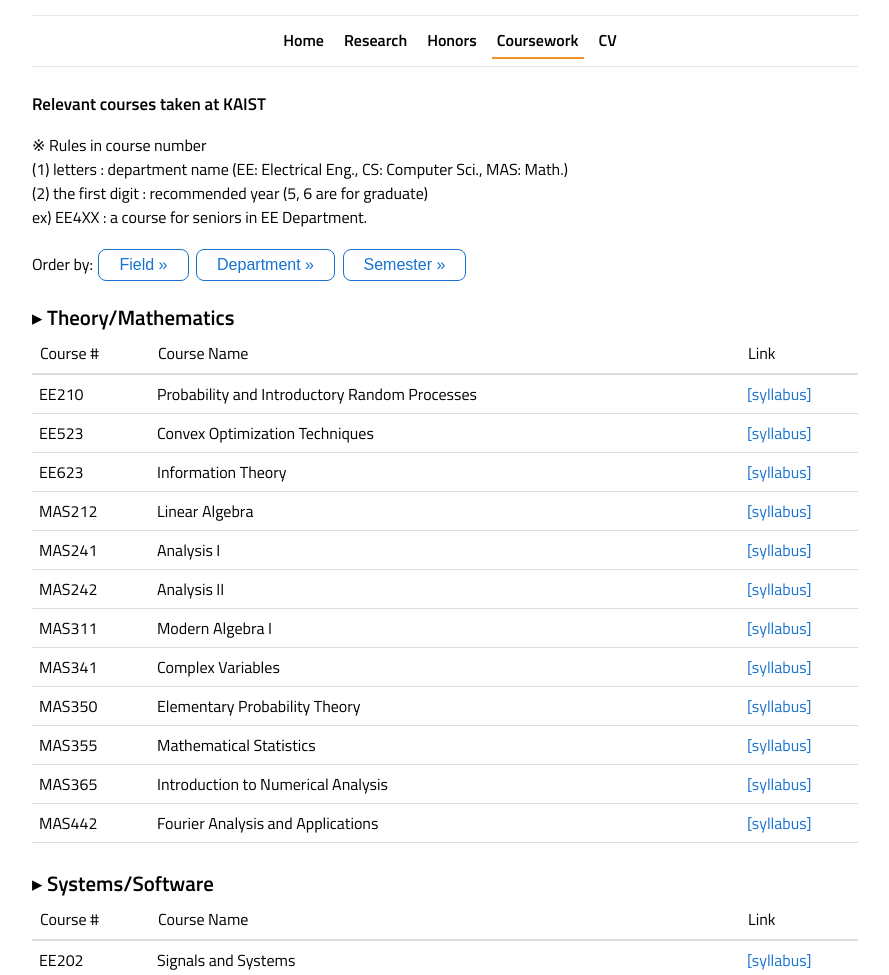
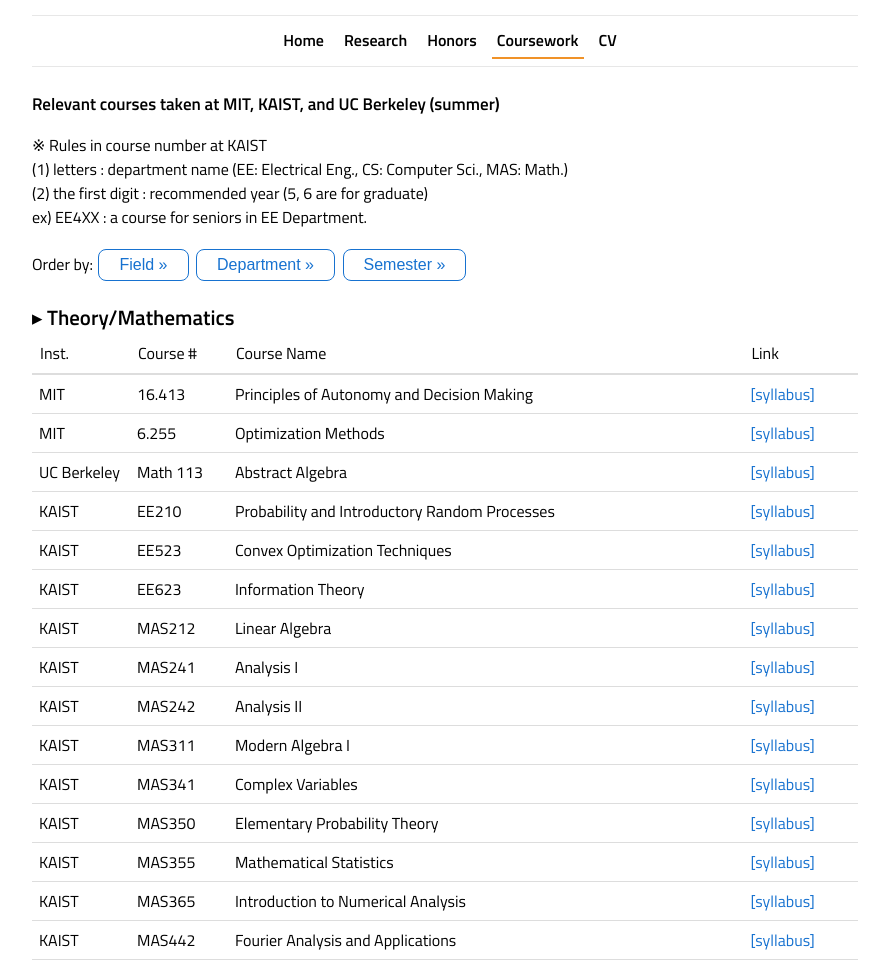
Before and after one commit to youngjae-min/youngjae-min.github.io, a plain HTML site: page html/coursework.html in a window 1280 px wide. Shown: the top 975 px of the page, without its empty margins (195-1084 px from the left). Drawn offline with nearby package versions, Linux system fonts and the light colour scheme.

Commit message:
bio and courses updated

```diff
--- a/html/coursework.html
+++ b/html/coursework.html
@@ -78,9 +78,9 @@
 
 <section class="course" id="course">
   <table width="100%" align="center" border="0" cellspacing="0" cellpadding="20">
-    <heading>Relevant courses taken at KAIST</heading><br>
+    <heading>Relevant courses taken at MIT, KAIST, and UC Berkeley (summer)</heading><br>
     <p>
-※ Rules in course number<br>
+※ Rules in course number at KAIST<br>
 (1) letters : department name (EE: Electrical Eng., CS: Computer Sci., MAS: Math.)<br>
 (2) the first digit : recommended year (5, 6 are for graduate)<br>
 ex) EE4XX : a course for seniors in EE Department.</p>
@@ -106,6 +106,10 @@ ex) EE4XX : a course for seniors in EE Department.</p>
       <table id="table8" width="100%" align="center" border="0" cellspacing="0"></table>
       <br>
       <table id="table9" width="100%" align="center" border="0" cellspacing="0"></table>
+      <br>
+      <table id="table10" width="100%" align="center" border="0" cellspacing="0"></table>
+      <br>
+      <table id="table11" width="100%" align="center" border="0" cellspacing="0"></table>
     </div>
   </table>
 </section>
--- a/js/course.js
+++ b/js/course.js
@@ -1,5 +1,33 @@
       var course_all = [
         {
+          "institution": "MIT",
+          "course number": "16.413",
+          "course name": "Principles of Autonomy and Decision Making",
+          "grade": "",
+          "syllabus": "",
+          "field": "Theory/Mathematics",
+          "semester": "2021 Fall"
+        },
+        {
+          "institution": "MIT",
+          "course number": "6.255",
+          "course name": "Optimization Methods",
+          "grade": "",
+          "syllabus": "",
+          "field": "Theory/Mathematics",
+          "semester": "2021 Fall"
+        },
+        {
+          "institution": "UC Berkeley",
+          "course number": "Math 113",
+          "course name": "Abstract Algebra",
+          "grade": "A",
+          "syllabus": "",
+          "field": "Theory/Mathematics",
+          "semester": "2014 Summer"
+        },
+        {
+          "institution": "KAIST",
           "course number": "EE201",
           "course name": "Circuit Theory",
           "grade": "A-",
@@ -8,6 +36,7 @@
           "semester": "2014 Spring"
         },
         {
+          "institution": "KAIST",
           "course number": "EE202",
           "course name": "Signals and Systems",
           "grade": "A-",
@@ -16,6 +45,7 @@
           "semester": "2014 Spring"
         },
         {
+          "institution": "KAIST",
           "course number": "EE204",
           "course name": "Electromagnetics",
           "grade": "A+",
@@ -24,6 +54,7 @@
           "semester": "2014 Fall"
         },
         {
+          "institution": "KAIST",
           "course number": "EE205",
           "course name": "Data Structures and Algorithms for Electrical Engineering",
           "grade": "A+",
@@ -32,6 +63,7 @@
           "semester": "2014 Fall"
         },
         {
+          "institution": "KAIST",
           "course number": "EE209",
           "course name": "Programming Structure for Electrical Engineering",
           "grade": "A0",
@@ -40,6 +72,7 @@
           "semester": "2014 Fall"
         },
         {
+          "institution": "KAIST",
           "course number": "EE210",
           "course name": "Probability and Introductory Random Processes",
           "grade": "A+",
@@ -48,6 +81,7 @@
           "semester": "2017 Spring"
         },
         {
+          "institution": "KAIST",
           "course number": "EE211",
           "course name": "Introduction to Physical Electronics",
           "grade": "A+",
@@ -56,6 +90,7 @@
           "semester": "2015 Spring"
         },
         {
+          "institution": "KAIST",
           "course number": "EE303",
           "course name": "Digital System Design",
           "grade": "A+",
@@ -64,6 +99,7 @@
           "semester": "2014 Fall"
         },
         {
+          "institution": "KAIST",
           "course number": "EE304",
           "course name": "Electronic Circuits",
           "grade": "A+",
@@ -72,6 +108,7 @@
           "semester": "2014 Fall"
         },
         {
+          "institution": "KAIST",
           "course number": "EE305",
           "course name": "Introduction to Electronics Design Lab.",
           "grade": "A+",
@@ -80,6 +117,7 @@
           "semester": "2018 Fall"
         },
         {
+          "institution": "KAIST",
           "course number": "EE321",
           "course name": "Communication Engineering",
           "grade": "A+",
@@ -88,6 +126,7 @@
           "semester": "2017 Spring"
         },
         {
+          "institution": "KAIST",
           "course number": "CS341",
           "course name": "Introduction to Computer Networks",
           "grade": "A+",
@@ -96,6 +135,7 @@
           "semester": "2017 Fall"
         },
         {
+          "institution": "KAIST",
           "course number": "EE403",
           "course name": "Analog Electronic Circuits",
           "grade": "A0",
@@ -104,6 +144,7 @@
           "semester": "2015 Spring"
         },
         {
+          "institution": "KAIST",
           "course number": "EE405",
           "course name": "Electronics Design Lab. - Network of Smart Systems",
           "grade": "A+",
@@ -112,6 +153,7 @@
           "semester": "2017 Spring"
         },
         {
+          "institution": "KAIST",
           "course number": "EE415",
           "course name": "Operating Systems and System Programming for Electrical Engineering",
           "grade": "A+",
@@ -120,6 +162,7 @@
           "semester": "2015 Spring"
         },
         {
+          "institution": "KAIST",
           "course number": "EE523",
           "course name": "Convex Optimization Techniques",
           "grade": "A+",
@@ -128,6 +171,7 @@
           "semester": "2019 Spring"
         },
         {
+          "institution": "KAIST",
           "course number": "EE532",
           "course name": "Introduction to Brain IT",
           "grade": "A0",
@@ -136,6 +180,7 @@
           "semester": "2017 Spring"
         },
         {
+          "institution": "KAIST",
           "course number": "EE623",
           "course name": "Information Theory",
           "grade": "A+",
@@ -144,6 +189,7 @@
           "semester": "2017 Fall"
         },
         {
+          "institution": "KAIST",
           "course number": "MAS212",
           "course name": "Linear Algebra",
           "grade": "A+",
@@ -152,6 +198,7 @@
           "semester": "2017 Spring"
         },
         {
+          "institution": "KAIST",
           "course number": "MAS241",
           "course name": "Analysis I",
           "grade": "A0",
@@ -160,6 +207,7 @@
           "semester": "2018 Spring"
         },
         {
+          "institution": "KAIST",
           "course number": "MAS242",
           "course name": "Analysis II",
           "grade": "A+",
@@ -168,6 +216,7 @@
           "semester": "2018 Fall"
         },
         {
+          "institution": "KAIST",
           "course number": "MAS311",
           "course name": "Modern Algebra I",
           "grade": "A0",
@@ -176,6 +225,7 @@
           "semester": "2018 Spring"
         },
         {
+          "institution": "KAIST",
           "course number": "MAS341",
           "course name": "Complex Variables",
           "grade": "A-",
@@ -184,6 +234,7 @@
           "semester": "2019 Spring"
         },
         {
+          "institution": "KAIST",
           "course number": "MAS350",
           "course name": "Elementary Probability Theory",
           "grade": "A-",
@@ -192,6 +243,7 @@
           "semester": "2018 Spring"
         },
         {
+          "institution": "KAIST",
           "course number": "MAS355",
           "course name": "Mathematical Statistics",
           "grade": "A0",
@@ -200,6 +252,7 @@
           "semester": "2017 Fall"
         },
         {
+          "institution": "KAIST",
           "course number": "MAS365",
           "course name": "Introduction to Numerical Analysis",
           "grade": "B+",
@@ -208,6 +261,7 @@
           "semester": "2019 Spring"
         },
         {
+          "institution": "KAIST",
           "course number": "MAS442",
           "course name": "Fourier Analysis and Applications",
           "grade": "A0",
@@ -216,9 +270,9 @@
           "semester": "2018 Fall"
         }
       ];
-      var tblHd = "<tr><th width='10%'>Course #</th><th width='50%'>Course Name</th><th width='10%'>Link</th></tr>";
+      var tblHd = "<tr><th width='8%'>Inst.</th><th width='8%'>Course #</th><th width='45%'>Course Name</th><th width='10%'>Link</th></tr>";
       function emptytable() {
-        for (var k=1; k<=9; k++) {
+        for (var k=1; k<=11; k++) {
           $("#table"+k+" tr").remove();
           $("#table"+k+" caption").remove();
         }
@@ -229,8 +283,10 @@
         $(tblHd).prependTo("#table1");
         var tblRow;
         $.each(course_all,function(i,course) {
-          if (course["course number"].slice(0,2) == "EE" || course["course number"].slice(0,2) == "CS") {
-            tblRow =  "<tr class='course_row'><td>" + course["course number"] +
+          if (course["course number"].slice(0,2) == "EE" || course["course number"].slice(0,2) == "CS" ||
+              course["course number"].slice(0,2) == "6." || course["course number"].slice(0,3) == "16.") {
+            tblRow =  "<tr class='course_row'><td>" + course["institution"] +
+                      "</td><td>" + course["course number"] +
                       "</td><td>" + course["course name"] +
                       //"</td><td>" + course.grade +
                       "</td><td><a target='_blank' href='"+course.syllabus+"'>[syllabus]</a></td></tr>";
@@ -240,8 +296,9 @@
         $("#table2").append("<caption> &#9656; Math. Department</caption>");
         $(tblHd).prependTo("#table2");
         $.each(course_all,function(i,course) {
-          if (course["course number"].slice(0,3) == "MAS") {
-            tblRow =  "<tr class='course_row'><td>" + course["course number"] +
+          if (course["course number"].slice(0,3) == "MAS" || course["course number"].slice(0,4) == "Math") {
+            tblRow =  "<tr class='course_row'><td>" + course["institution"] +
+                      "</td><td>" + course["course number"] +
                       "</td><td>" + course["course name"] +
                       //"</td><td>" + course.grade +
                       "</td><td><a target='_blank' href='"+course.syllabus+"'>[syllabus]</a></td></tr>";
@@ -258,7 +315,8 @@
           $(tblHd).prependTo("#table"+k);
           $.each(course_all,function(i,course) {
             if (course["field"] == fields[k-1]) {
-              tblRow =  "<tr class='course_row'><td>" + course["course number"] +
+              tblRow =  "<tr class='course_row'><td>" + course["institution"] +
+                        "</td><td>" + course["course number"] +
                         "</td><td>" + course["course name"] +
                         //"</td><td>" + course.grade +
                         "</td><td><a target='_blank' href='"+course.syllabus+"'>[syllabus]</a></td></tr>";
@@ -269,13 +327,14 @@
       }
       function ordersem() {
         emptytable();
-        var semesters = ["2014 Spring", "2014 Fall", "2015 Spring", "2017 Spring", "2017 Fall", "2018 Spring", "2018 Fall", "2019 Spring"];
+        var semesters = ["2014 Spring", "2014 Summer", "2014 Fall", "2015 Spring", "2017 Spring", "2017 Fall", "2018 Spring", "2018 Fall", "2019 Spring", "2021 Fall"];
         for (var k=1; k<=semesters.length; k++) {
-          $("#table"+k).append("<caption> &#9656; "+semesters[k-1]+"</caption>");
+          $("#table"+k).append("<caption> &#9656; "+semesters[semesters.length-k]+"</caption>");
           $(tblHd).prependTo("#table"+k);
           $.each(course_all,function(i,course) {
-            if (course["semester"] == semesters[k-1]) {
-              tblRow =  "<tr class='course_row'><td>" + course["course number"] +
+            if (course["semester"] == semesters[semesters.length-k]) {
+              tblRow =  "<tr class='course_row'><td>" + course["institution"] +
+                        "</td><td>" + course["course number"] +
                         "</td><td>" + course["course name"] +
                         //"</td><td>" + course.grade +
                         "</td><td><a target='_blank' href='"+course.syllabus+"'>[syllabus]</a></td></tr>";
```
Also changed, not shown: index.html (+10 -11 lines).
